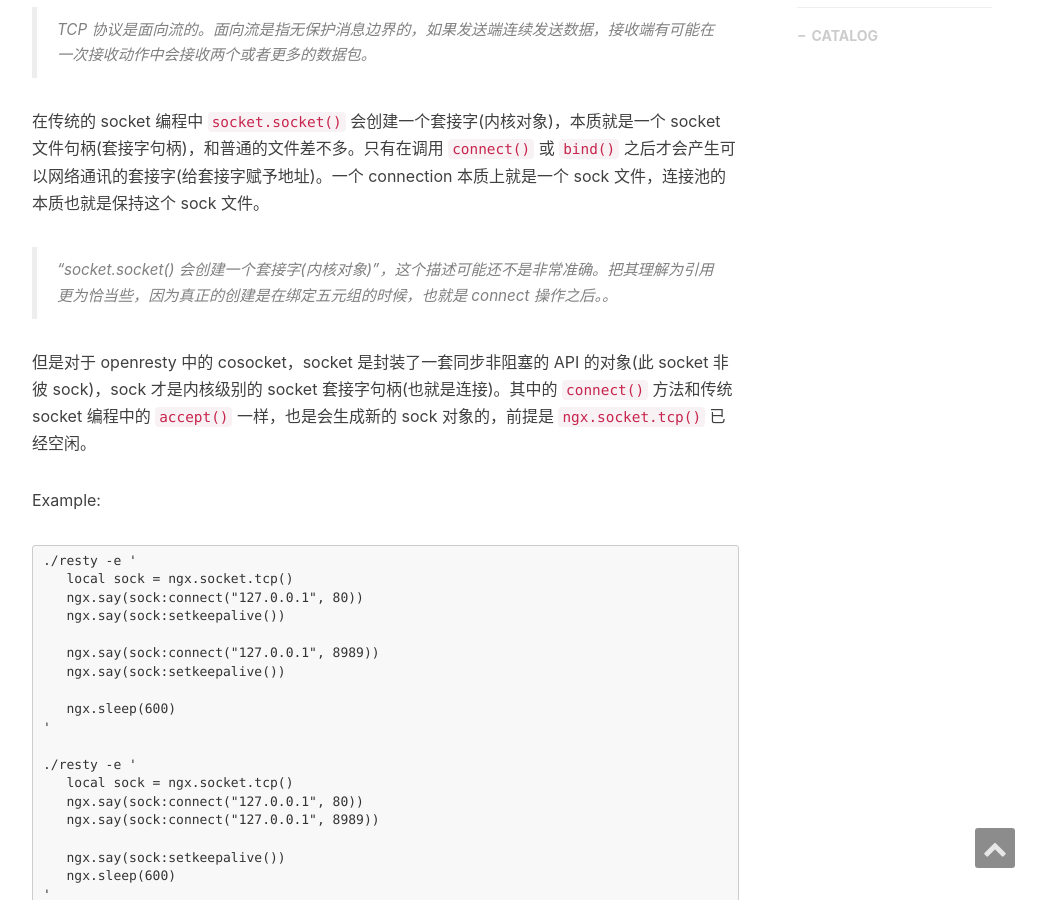
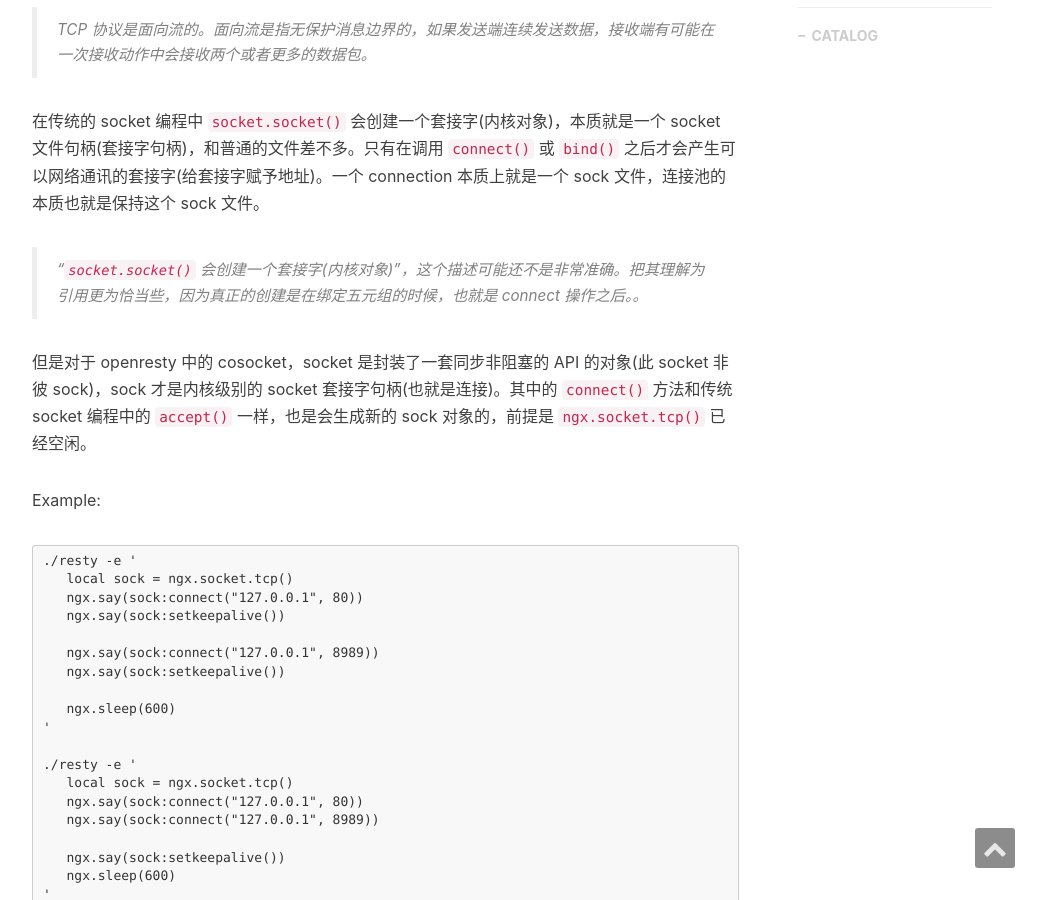
Before and after one commit to ms2008/ms2008.github.io, a Jekyll site: the page built from _posts/2016-08-31-openresty-cosocket.md, in a window 1280 px wide and 900 px high, scrolled down 556 px. Shown: the whole window, without its empty margins (233-1279 px from the left). Built offline with Jekyll 4.4.1, drawn with Linux system fonts in a browser that asks for light colours; nearby versions of some CDN libraries; comment, search, counter and statistics services are not loaded.

Commit message:
fix syntax highlighting

```diff
--- a/_posts/2016-08-31-openresty-cosocket.md
+++ b/_posts/2016-08-31-openresty-cosocket.md
@@ -15,7 +15,7 @@ tags:
 
 在传统的 socket 编程中 `socket.socket()` 会创建一个套接字(内核对象)，本质就是一个 socket 文件句柄(套接字句柄)，和普通的文件差不多。只有在调用 `connect()` 或 `bind()` 之后才会产生可以网络通讯的套接字(给套接字赋予地址)。一个 connection 本质上就是一个 sock 文件，连接池的本质也就是保持这个 sock 文件。
 
-> “socket.socket() 会创建一个套接字(内核对象)”，这个描述可能还不是非常准确。把其理解为引用更为恰当些，因为真正的创建是在绑定五元组的时候，也就是 connect 操作之后。。
+> “`socket.socket()` 会创建一个套接字(内核对象)”，这个描述可能还不是非常准确。把其理解为引用更为恰当些，因为真正的创建是在绑定五元组的时候，也就是 connect 操作之后。。
 
 但是对于 openresty 中的 cosocket，socket 是封装了一套同步非阻塞的 API 的对象(此 socket 非彼 sock)，sock 才是内核级别的 socket 套接字句柄(也就是连接)。其中的 `connect()` 方法和传统 socket 编程中的 `accept()` 一样，也是会生成新的 sock 对象的，前提是 `ngx.socket.tcp()` 已经空闲。
 
```
